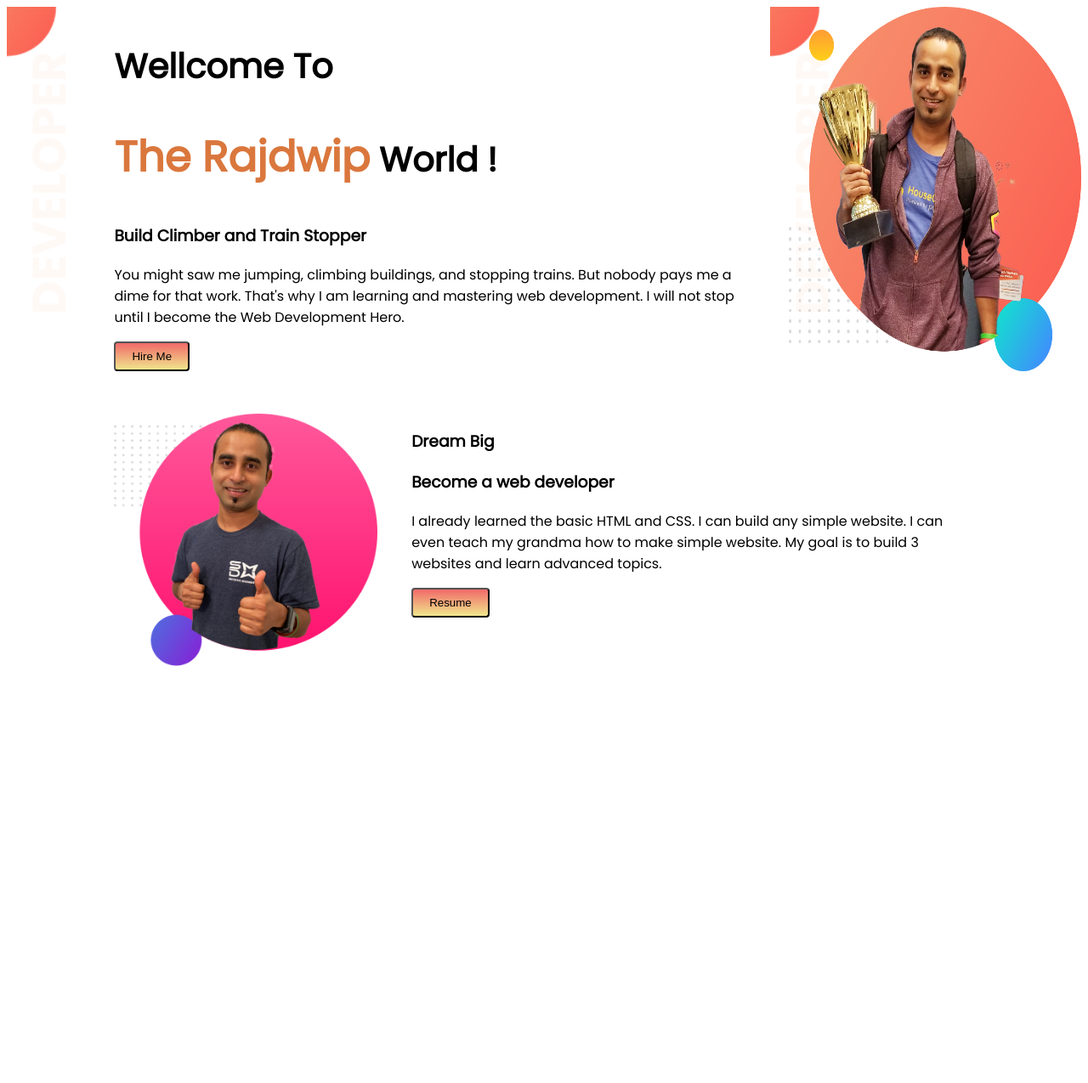
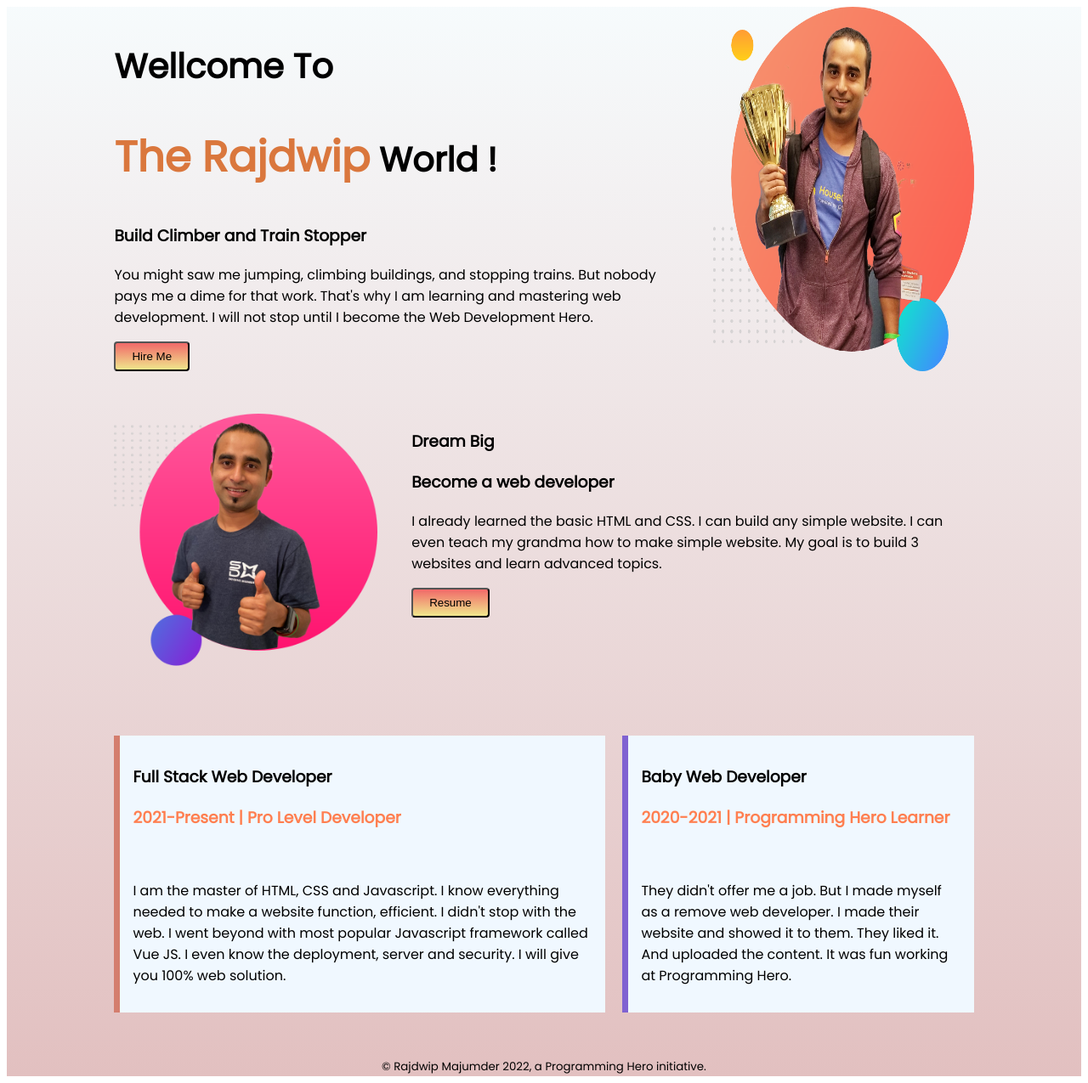
Before and after one commit to Rajdwipbd/Developer-Protfolio-1, a plain HTML site: page index.html in a window 1280 px wide. Shown: the whole page at 85% size. Before the commit the page ends 800 px from the top, so only its background shows below. Drawn offline with Linux system fonts and the light colour scheme.

Commit message:
completed my practics

```diff
--- a/index.html
+++ b/index.html
@@ -43,6 +43,29 @@
             </div>
         </section>
 
+        <br><br><br>
+        <section class="cards">
+            <div class="card1">
+                <h1>Full Stack Web Developer</h1>
+                <h3 class="subHead">2021-Present | Pro Level Developer</h3>
+                <br>
+                <p>I am the master of HTML, CSS and Javascript. I know everything needed to make a website function,
+                    efficient. I didn't stop with the web. I went beyond with most popular Javascript framework called
+                    Vue JS. I even know the deployment, server and security. I will give you 100% web solution.</p>
+            </div>
+            <div class="card2">
+                <h1>Baby Web Developer</h1>
+                <h3 class="subHead">2020-2021 | Programming Hero Learner</h3>
+                <br>
+                <p>They didn't offer me a job. But I made myself as a remove web developer. I made their website and
+                    showed it to them. They liked it. And uploaded the content. It was fun working at Programming Hero.
+                </p>
+            </div>
+        </section> <br> <br>
+        <footer>
+            <div> <small>© Rajdwip Majumder 2022, a Programming Hero initiative.</small> </div>
+        </footer>
+
 
 
     </section>
--- a/style.css
+++ b/style.css
@@ -1,5 +1,6 @@
 .main {
     font-family: 'Poppins', sans-serif;
+    background-image: linear-gradient(rgba(210, 234, 241, 0.192), rgb(226, 192, 192));
 
 }
 
@@ -9,7 +10,9 @@
 
     margin: auto;
     display: flex;
-    background-image: url(./images/top-banner.png);
+    width: 80%;
+    margin: auto;
+
 
 
 }
@@ -18,10 +21,7 @@
     width: 50%;
 }
 
-.item1 {
-    margin-left: 10%;
-
-}
+.item1 {}
 
 .item1 h1 {
     font-size: 40px;
@@ -45,7 +45,7 @@
     display: flex;
     margin-left: 4%;
     height: auto;
-    background-image: url(./images/);
+
 }
 
 img {
@@ -62,3 +62,33 @@ img {
     margin-left: 20px;
     padding-left: 20px;
 }
+
+.cards {
+    display: flex;
+    gap: 20px;
+    width: 80%;
+    margin: auto;
+
+}
+
+.cards .card1 {
+    background-color: aliceblue;
+    padding: 15px;
+    border-left: 7px solid rgb(212, 126, 110);
+}
+
+.cards .card2 {
+    background-color: aliceblue;
+    padding: 15px;
+    border-left: 7px solid rgb(128, 98, 209);
+
+}
+
+.subHead {
+    color: coral;
+}
+
+footer {
+    text-align: center;
+
+}
```
